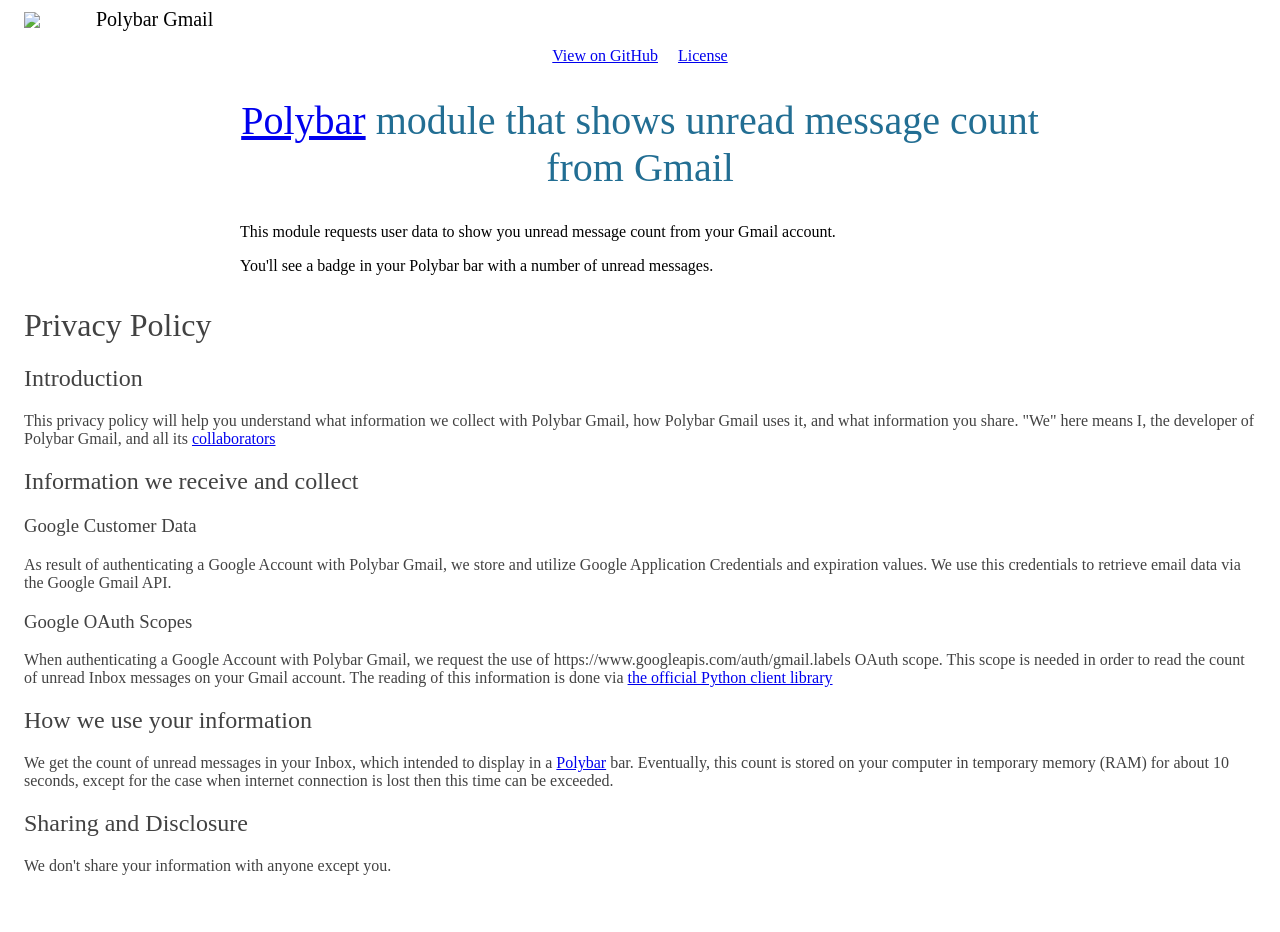
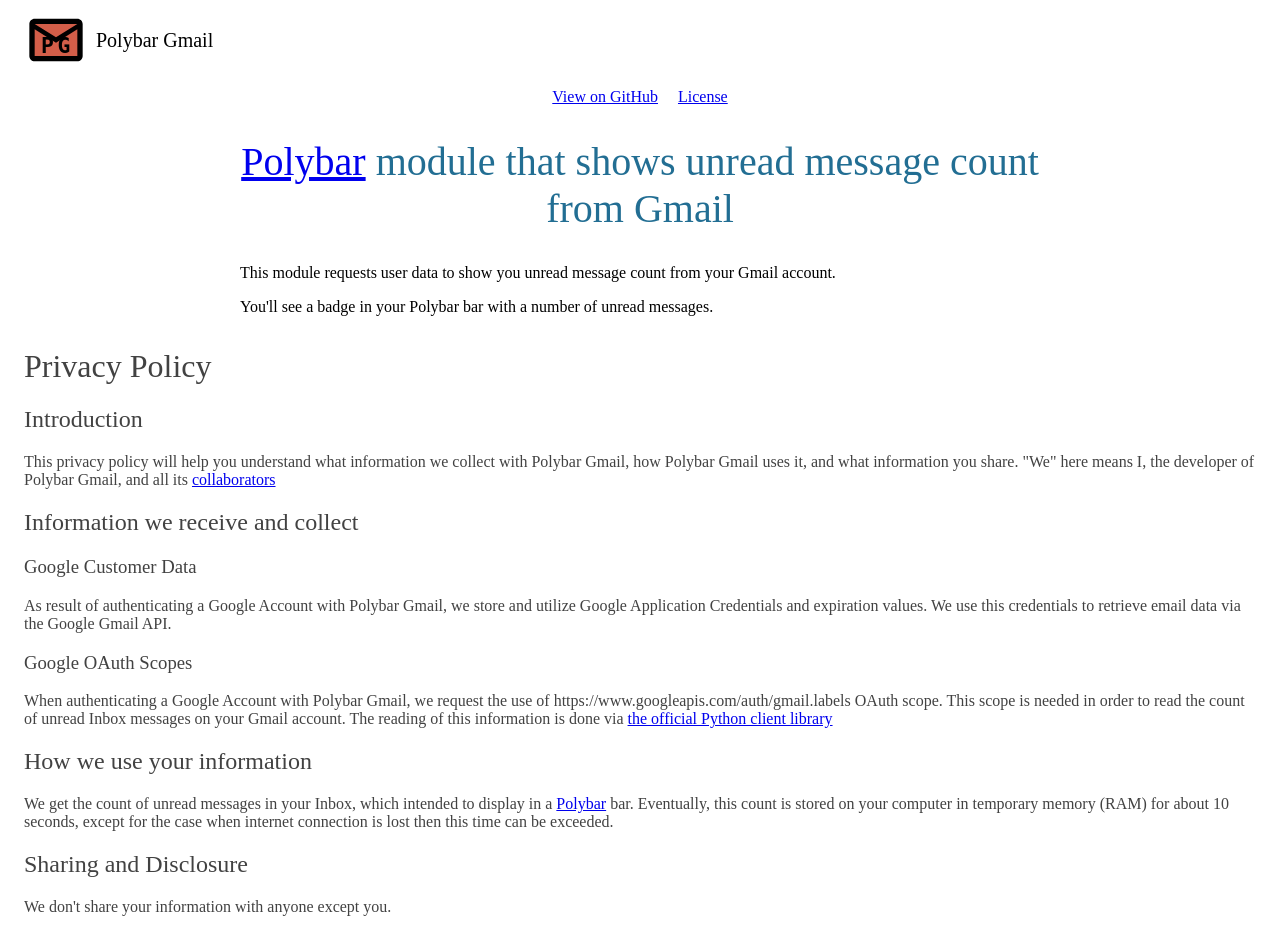
Before and after one commit to crabvk/bar-gmail, a plain HTML site: page index.html in a window 1280 px wide. Before the commit the page ends 891 px from the top, so only its background shows below. Drawn offline with Linux system fonts and the light colour scheme; the site is published under a folder, as on GitHub Pages, so addresses that start at the root find nothing.

Commit message:
fix logo path

```diff
--- a/index.html
+++ b/index.html
@@ -11,7 +11,7 @@
 
 <body>
   <header>
-    <img src="/logo.svg">
+    <img src="logo.svg">
     Polybar Gmail
   </header>
   <nav>
```
